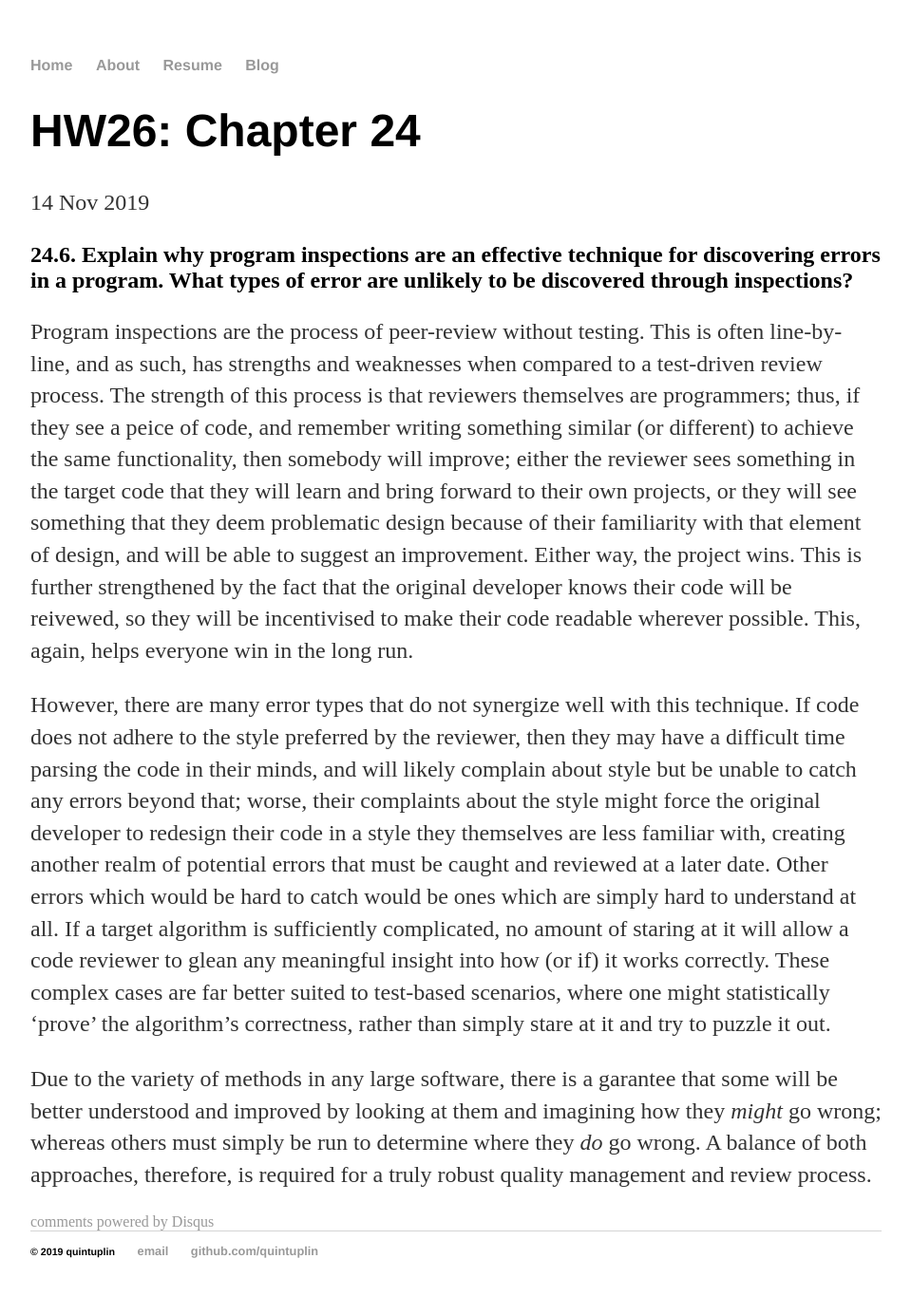
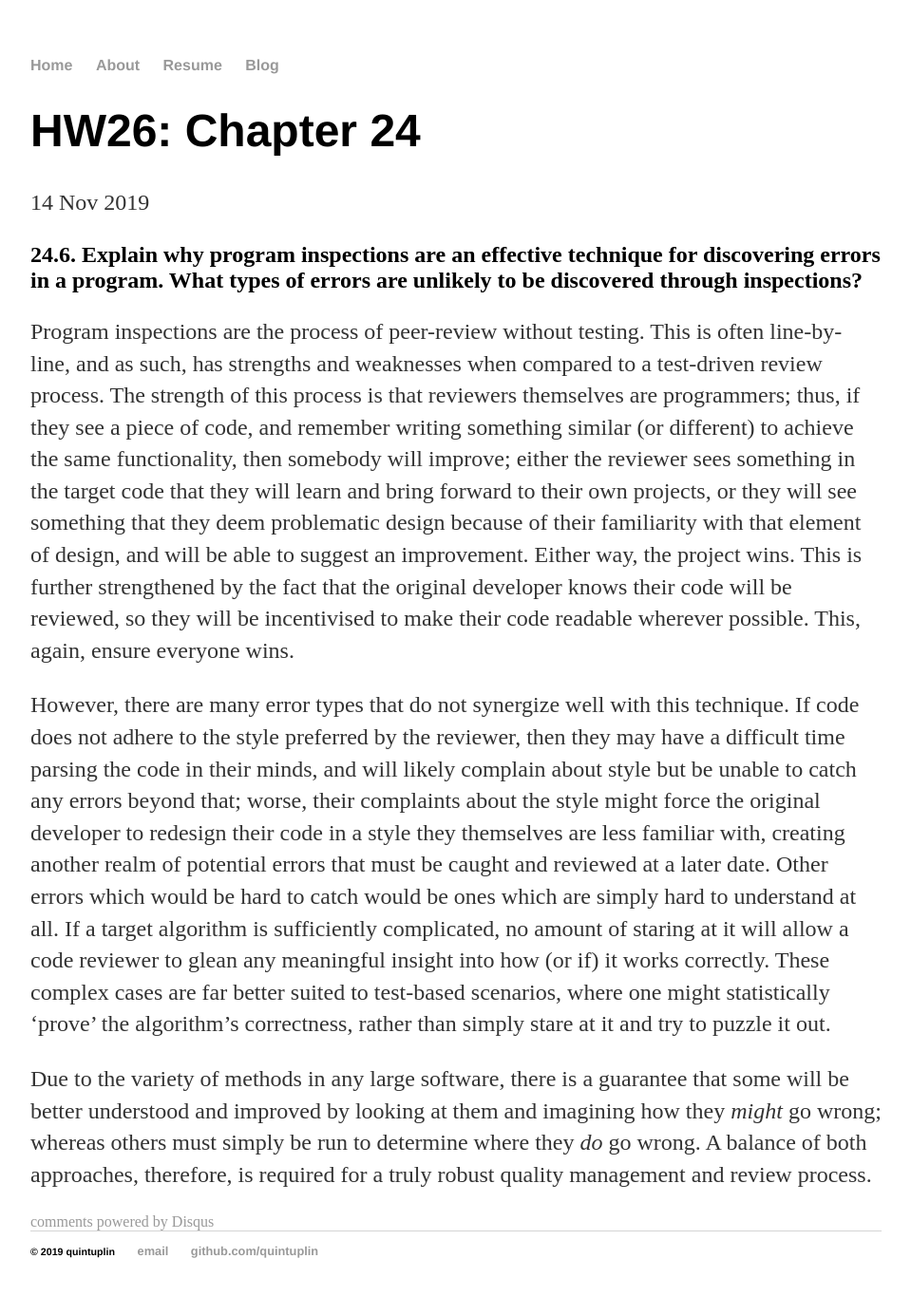
Before and after one commit to Quintuplin/quintuplin.github.io, a Jekyll site: the page built from _posts/2019-11-14-Chapter-24.md, in a window 1280 px wide. Shown: the whole page at 95% size, without its empty margins (160-1119 px from the left). Built offline with Jekyll 4.4.1, drawn with Linux system fonts in a browser that asks for light colours; comment, search, counter and statistics services are not loaded.

Commit message:
Update 2019-11-14-Chapter-24.md

```diff
--- a/_posts/2019-11-14-Chapter-24.md
+++ b/_posts/2019-11-14-Chapter-24.md
@@ -4,10 +4,10 @@ title: "HW26: Chapter 24"
 date: 2019-11-14
 ---
 
-## 24.6. Explain why program inspections are an effective technique for discovering errors in a program. What types of error are unlikely to be discovered through inspections?
+## 24.6. Explain why program inspections are an effective technique for discovering errors in a program. What types of errors are unlikely to be discovered through inspections?
 
-Program inspections are the process of peer-review without testing. This is often line-by-line, and as such, has strengths and weaknesses when compared to a test-driven review process. The strength of this process is that reviewers themselves are programmers; thus, if they see a peice of code, and remember writing something similar (or different) to achieve the same functionality, then somebody will improve; either the reviewer sees something in the target code that they will learn and bring forward to their own projects, or they will see something that they deem problematic design because of their familiarity with that element of design, and will be able to suggest an improvement. Either way, the project wins. This is further strengthened by the fact that the original developer knows their code will be reivewed, so they will be incentivised to make their code readable wherever possible. This, again, helps everyone win in the long run.
+Program inspections are the process of peer-review without testing. This is often line-by-line, and as such, has strengths and weaknesses when compared to a test-driven review process. The strength of this process is that reviewers themselves are programmers; thus, if they see a piece of code, and remember writing something similar (or different) to achieve the same functionality, then somebody will improve; either the reviewer sees something in the target code that they will learn and bring forward to their own projects, or they will see something that they deem problematic design because of their familiarity with that element of design, and will be able to suggest an improvement. Either way, the project wins. This is further strengthened by the fact that the original developer knows their code will be reviewed, so they will be incentivised to make their code readable wherever possible. This, again, ensure everyone wins.
 
 However, there are many error types that do not synergize well with this technique. If code does not adhere to the style preferred by the reviewer, then they may have a difficult time parsing the code in their minds, and will likely complain about style but be unable to catch any errors beyond that; worse, their complaints about the style might force the original developer to redesign their code in a style they themselves are less familiar with, creating another realm of potential errors that must be caught and reviewed at a later date. Other errors which would be hard to catch would be ones which are simply hard to understand at all. If a target algorithm is sufficiently complicated, no amount of staring at it will allow a code reviewer to glean any meaningful insight into how (or if) it works correctly. These complex cases are far better suited to test-based scenarios, where one might statistically 'prove' the algorithm's correctness, rather than simply stare at it and try to puzzle it out.
 
-Due to the variety of methods in any large software, there is a garantee that some will be better understood and improved by looking at them and imagining how they *might* go wrong; whereas others must simply be run to determine where they *do* go wrong. A balance of both approaches, therefore, is required for a truly robust quality management and review process.
+Due to the variety of methods in any large software, there is a guarantee that some will be better understood and improved by looking at them and imagining how they *might* go wrong; whereas others must simply be run to determine where they *do* go wrong. A balance of both approaches, therefore, is required for a truly robust quality management and review process.
```
